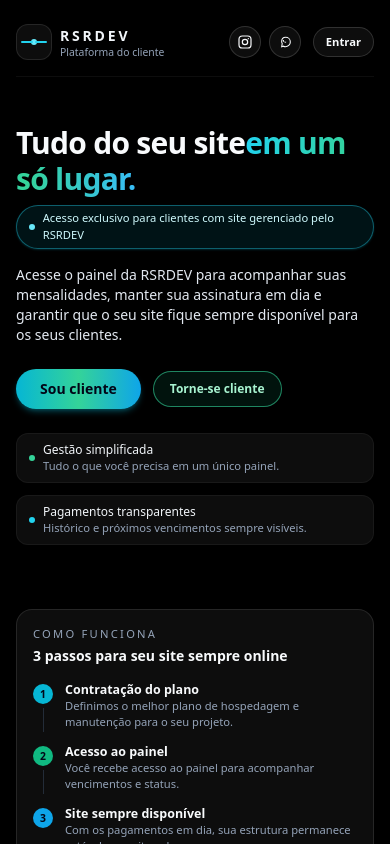
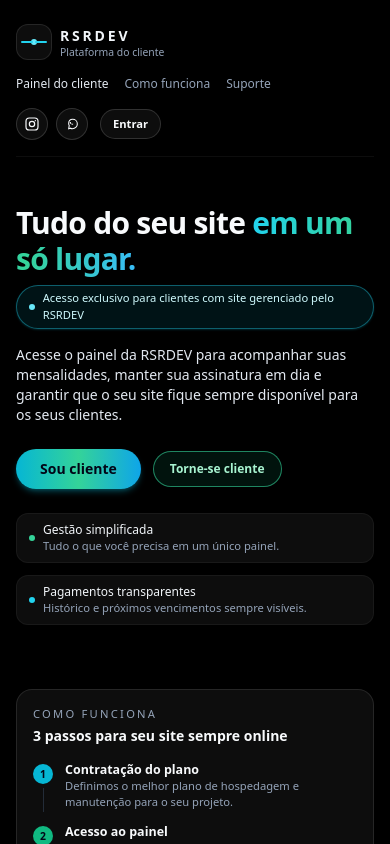
Before and after one commit to RSR202555/frontendsites, a Next.js app: page / in a window 390 px wide. Shown: the top 844 px of the page. Built offline with nearby package versions, Linux system fonts and the light colour scheme.

Commit message:
fix: improve home header and title on mobile

```diff
--- a/src/app/page.tsx
+++ b/src/app/page.tsx
@@ -12,7 +12,7 @@ export default function HomePage() {
 
       <div className="mx-auto flex min-h-screen max-w-6xl flex-col px-4 pb-10 pt-6 sm:px-6 lg:px-8">
         {/* HEADER */}
-        <header className="mb-6 flex items-center justify-between gap-4 border-b border-white/5 pb-4">
+        <header className="mb-6 flex flex-col gap-4 border-b border-white/5 pb-4 sm:flex-row sm:items-center sm:justify-between">
           {/* Logo e brand */}
           <div className="flex items-center gap-3">
             <div className="flex items-center gap-2">
@@ -28,8 +28,8 @@ export default function HomePage() {
             </div>
           </div>
 
-          {/* Navegação central (desktop) */}
-          <nav className="hidden items-center gap-6 text-xs text-slate-300 md:flex">
+          {/* Navegação */}
+          <nav className="flex flex-wrap items-center gap-4 text-xs text-slate-300">
             <Link
               href="/login"
               className="text-[0.75rem] font-medium text-slate-200 transition hover:text-cyan-300"
@@ -108,7 +108,7 @@ export default function HomePage() {
             {/* Coluna esquerda: mensagem principal e CTAs */}
             <div className="flex-1 max-w-2xl">
               <h1 className="text-3xl font-semibold tracking-tight sm:text-4xl lg:text-5xl">
-                Tudo do seu site
+                Tudo do seu site{' '}
                 <br className="hidden sm:block" />
                 <span className="bg-gradient-to-r from-cyan-400 via-emerald-400 to-sky-400 bg-clip-text text-transparent">
                   em um só lugar.
```
